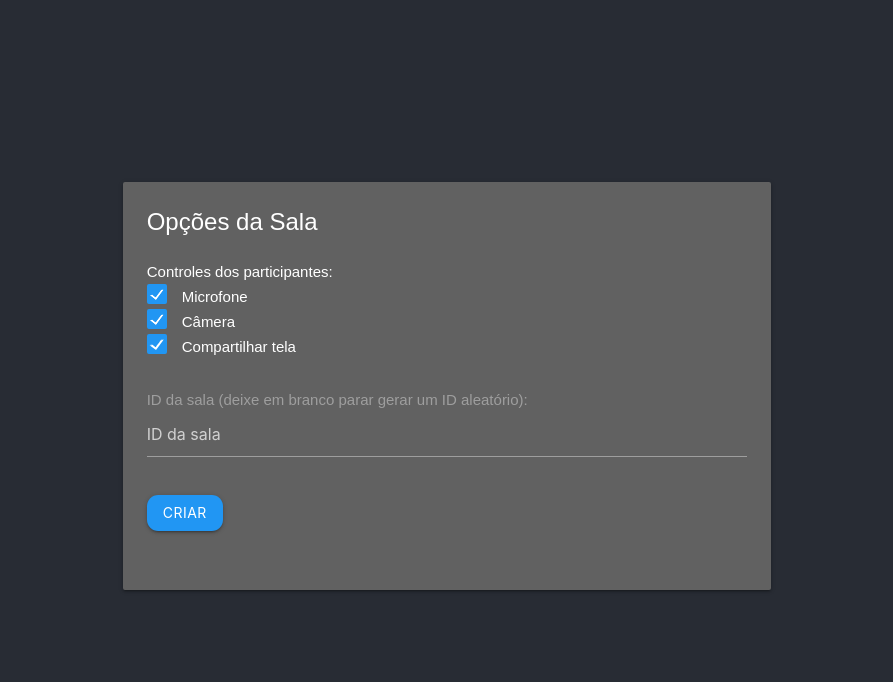
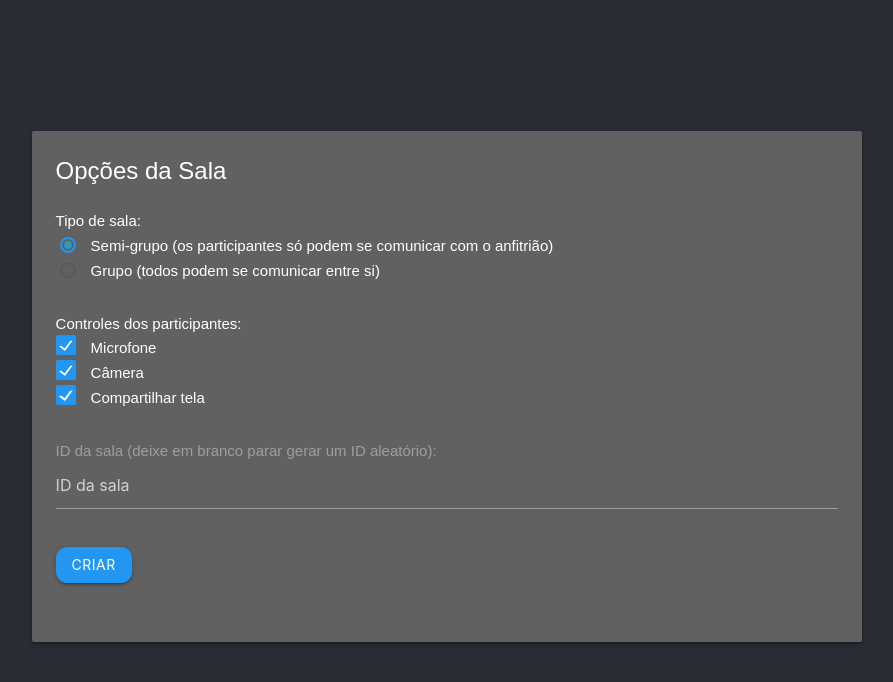
Before and after one commit to MBrunoS/we-call, a React (Create React App) app: page /create in a window 1280 px wide. Shown: the top 682 px of the page, without its empty margins (193-1086 px from the left). Built offline with nearby package versions, Linux system fonts and the light colour scheme.

Commit message:
Enhance room creation options and code structure

```diff
--- /dev/null
+++ b/src/components/RadioList/index.js
@@ -0,0 +1,23 @@
+import React from "react";
+
+function RadioList({ name, list, value, updateValue }) {
+  return list.map((el, i) => {
+    return (
+      <p key={i}>
+        <label>
+          <input
+            type="radio"
+            className="with-gap"
+            name={name}
+            value={el.prop}
+            checked={value === el.prop}
+            onChange={updateValue}
+          />
+          <span className="white-text">{el.text}</span>
+        </label>
+      </p>
+    );
+  });
+}
+
+export default RadioList;
--- a/src/context/CreateRoomContext.js
+++ b/src/context/CreateRoomContext.js
@@ -4,22 +4,37 @@ export const CreateRoomContext = React.createContext();
 
 export function CreateRoomProvider({ children }) {
   const [roomId, setRoomId] = useState("");
-  const [roomControls, setRoomControls] = useState({
-    mic: true,
-    cam: true,
-    screen: true,
+  const [roomSettings, setRoomSettings] = useState({
+    type: "semi-group",
+    controls: { mic: true, cam: true, screen: true },
   });
 
+  function updateType(e) {
+    setRoomSettings({
+      ...roomSettings,
+      type: e.target.value,
+    });
+  }
+
   function updateControls(e) {
-    setRoomControls({
-      ...roomControls,
-      [e.target.value]: e.target.checked,
+    setRoomSettings({
+      ...roomSettings,
+      controls: {
+        ...roomSettings.controls,
+        [e.target.value]: e.target.checked,
+      },
     });
   }
 
   return (
     <CreateRoomContext.Provider
-      value={{ roomId, setRoomId, roomControls, updateControls }}
+      value={{
+        roomId,
+        setRoomId,
+        roomSettings,
+        updateType,
+        updateControls,
+      }}
     >
       {children}
     </CreateRoomContext.Provider>
--- a/src/context/RoomContext.js
+++ b/src/context/RoomContext.js
@@ -6,9 +6,11 @@ export const RoomContext = React.createContext();
 
 export function RoomProvider({ children }) {
   const [peer, setPeer] = useState(null);
+  const [roomType, setRoomType] = useState("");
   const [localStream, setLocalStream] = useState(null);
   const [screenStream, setScreenStream] = useState(null);
   const [calls, setCalls] = useState([]);
+  const [msg, setMsg] = useState("");
   const history = useHistory();
 
   function handleMic() {
@@ -33,12 +35,12 @@ export function RoomProvider({ children }) {
     if (!screenStream) {
       utils.getScreen().then(
         (stream) => {
-          calls.forEach((call) => utils.replaceVideo(stream, call));
+          calls.forEach((call) => utils.replaceVideo(stream, null, call));
 
           // Must do this here because the user can stop the sharing through browser dialog
           const screenStreamTrack = stream.getVideoTracks()[0];
           screenStreamTrack.addEventListener("ended", () => {
-            utils.replaceVideo(localStream, calls[0]);
+            utils.replaceVideo(localStream, null, calls[0]);
             setScreenStream(null);
           });
 
@@ -57,6 +59,7 @@ export function RoomProvider({ children }) {
 
   function handleCallEnd() {
     // manually close the peer connections
+    console.log(peer.connections);
     for (let conns in peer.connections) {
       peer.connections[conns].forEach((conn) => {
         conn.close();
@@ -75,12 +78,16 @@ export function RoomProvider({ children }) {
       value={{
         peer,
         setPeer,
+        roomType,
+        setRoomType,
         localStream,
         setLocalStream,
         screenStream,
         setScreenStream,
         calls,
         setCalls,
+        msg,
+        setMsg,
         handleMic,
         handleCam,
         handleScreenShare,
--- a/src/pages/CreateRoom/index.js
+++ b/src/pages/CreateRoom/index.js
@@ -5,16 +5,25 @@ import { CreateRoomContext } from "../../context/CreateRoomContext";
 import { RoomContext } from "../../context/RoomContext";
 import Form from "../../components/Form";
 import Loading from "../../components/Loading";
+import RadioList from "../../components/RadioList";
 import CheckboxList from "../../components/CheckboxList";
 
 function CreateRoom() {
-  const { roomId, setRoomId, roomControls, updateControls } =
+  const { roomId, setRoomId, roomSettings, updateType, updateControls } =
     useContext(CreateRoomContext);
-  const { setPeer } = useContext(RoomContext);
+  const { setPeer, setRoomType } = useContext(RoomContext);
   const [isLoading, setIsLoading] = useState(false);
   const history = useHistory();
 
-  const list = [
+  const typeList = [
+    {
+      prop: "semi-group",
+      text: "Semi-grupo (os participantes só podem se comunicar com o anfitrião)",
+    },
+    { prop: "group", text: "Grupo (todos podem se comunicar entre si)" },
+  ];
+
+  const controlsList = [
     { prop: "mic", text: "Microfone" },
     { prop: "cam", text: "Câmera" },
     { prop: "screen", text: "Compartilhar tela" },
@@ -25,10 +34,11 @@ function CreateRoom() {
     const p = new Peer(roomId);
 
     setIsLoading(true);
+    setRoomType(roomSettings.type);
     setPeer(p);
 
     p.on("open", (id) => {
-      history.push(`room/${id}`, roomControls);
+      history.push(`room/${id}`, roomSettings.controls);
     });
   }
 
@@ -37,10 +47,20 @@ function CreateRoom() {
   ) : (
     <Form title="Opções da Sala" onSubmit={create} submitText="Criar">
       <div className="input-field col s12">
+        <p>Tipo de sala:</p>
+        <RadioList
+          name="roomType"
+          list={typeList}
+          value={roomSettings.type}
+          updateValue={updateType}
+        />
+      </div>
+
+      <div className="input-field col s12">
         <p>Controles dos participantes:</p>
         <CheckboxList
-          list={list}
-          values={roomControls}
+          list={controlsList}
+          values={roomSettings.controls}
           updateValues={updateControls}
         />
       </div>
--- a/src/pages/Room/Owner/index.js
+++ b/src/pages/Room/Owner/index.js
@@ -3,7 +3,8 @@ import { RoomContext } from "../../../context/RoomContext";
 import VideoList from "../../../components/Video/VideoList";
 
 function Owner({ roomControls, children }) {
-  const { peer, localStream, calls, setCalls } = useContext(RoomContext);
+  const { peer, roomType, localStream, calls, setCalls } =
+    useContext(RoomContext);
 
   const localStreamRef = useRef();
   localStreamRef.current = localStream;
@@ -14,7 +15,7 @@ function Owner({ roomControls, children }) {
   useEffect(() => {
     peer.on("connection", (conn) => {
       conn.on("open", () => {
-        conn.send(roomControls);
+        conn.send({ roomType, roomControls });
       });
       newConnection(conn);
     });
--- a/src/pages/Room/Participant/index.js
+++ b/src/pages/Room/Participant/index.js
@@ -1,4 +1,4 @@
-import React, { useContext, useEffect } from "react";
+import React, { useContext, useEffect, useRef, useState } from "react";
 import { useParams } from "react-router";
 import { RoomContext } from "../../../context/RoomContext";
 import { SettingsProvider } from "../../../context/SettingsContext";
@@ -7,39 +7,56 @@ import Settings from "../../../components/Settings";
 import Toolbar from "../../../components/Toolbar";
 
 function Participant({ controls, setControls }) {
-  const { peer, localStream, calls, setCalls } = useContext(RoomContext);
+  const {
+    peer,
+    roomType,
+    setRoomType,
+    localStream,
+    calls,
+    setCalls,
+    msg,
+    setMsg,
+  } = useContext(RoomContext);
   const { id: roomId } = useParams();
+  const msgRef = useRef();
+  msgRef.current = msg;
 
   useEffect(() => {
-    peer.on("open", () => {
     const conn = peer.connect(roomId);
+    setMsg("Tentando conectar...");
 
+    conn.on("open", () => {
       conn.on("data", (data) => {
-        setControls(data);
-        if (!data.mic) {
-          localStream.getAudioTracks()[0].enabled = false;
-        }
+        setRoomType(data.roomType);
+        setControls(data.roomControls);
+      });
     });
 
     peer.on("call", (call) => {
+      setMsg("Conexão estabelecida");
       call.answer(localStream);
       call.on("stream", (remote) => {
         call.stream = remote;
         setCalls([call]);
+
+        if (!controls.mic) {
+          call.peerConnection.getSenders()[0].track.enabled = false;
+        }
       });
     });
 
     // must do this because call.on('close') doesn't fire
     conn.on("close", () => {
+      setMsg("O anfitrião saiu da sala");
       setCalls([]);
     });
 
     conn.peerConnection.oniceconnectionstatechange = () => {
       if (conn.peerConnection.iceConnectionState === "disconnected") {
+        setMsg("O anfitrião saiu da sala");
         setCalls([]);
       }
     };
-    });
   }, []);
 
   return (
@@ -47,7 +64,7 @@ function Participant({ controls, setControls }) {
       {calls.length > 0 ? (
         <Video srcObject={calls[0].stream} autoPlay />
       ) : (
-        <p>Aguardando conexão...</p>
+        <p>{msgRef.current}</p>
       )}
 
       <SettingsProvider>
--- a/src/pages/Room/index.js
+++ b/src/pages/Room/index.js
@@ -12,32 +12,46 @@ import Video from "../../components/Video";
 import utils from "../../utils";
 
 function Room() {
-  const { peer, setPeer, localStream, setLocalStream, screenStream } =
+  const { peer, setPeer, localStream, setLocalStream, screenStream, setMsg } =
     useContext(RoomContext);
   const { id: roomId } = useParams();
   const location = useLocation();
-  const [roomControls, setRoomControls] = useState();
+  const [isPeerOpen, setIsPeerOpen] = useState(false);
+  const [roomControls, setRoomControls] = useState({
+    mic: false,
+    cam: false,
+    screen: false,
+  });
 
   useEffect(() => {
     if (location.state) {
       setRoomControls(location.state);
-    } else {
-      setRoomControls({ mic: false, cam: false, screen: false });
     }
 
     if (peer === null) {
-      setPeer(new Peer());
-    } else {
+      const p = new Peer();
+      p.on("open", () => {
+        setIsPeerOpen(true);
+        p.on("error", (err) => {
+          setMsg("Desculpe, houve um erro");
+          console.log(err);
+        });
+      });
+      setPeer(p);
+    } else if (!!peer.id) {
+      setIsPeerOpen(true);
+    }
+
     utils.getUserMedia().then((stream) => {
       setLocalStream(stream);
     });
-    }
-  }, [peer]);
+  }, []);
 
   return (
     <>
-      {localStream &&
-        (peer?.id === roomId ? (
+      {isPeerOpen && localStream && (
+        <>
+          {peer?.id === roomId ? (
             <Owner roomControls={roomControls}>
               <SettingsProvider>
                 <Toolbar mic cam screen />
@@ -47,8 +61,13 @@ function Room() {
               </SettingsProvider>
             </Owner>
           ) : (
-          <Participant controls={roomControls} setControls={setRoomControls} />
-        ))}
+            <Participant
+              controls={roomControls}
+              setControls={setRoomControls}
+            />
+          )}
+        </>
+      )}
 
       {screenStream ? (
         <Video className="local-vid" srcObject={screenStream} autoPlay muted />
```
Lines whose indentation alone changed are shown as unchanged.
